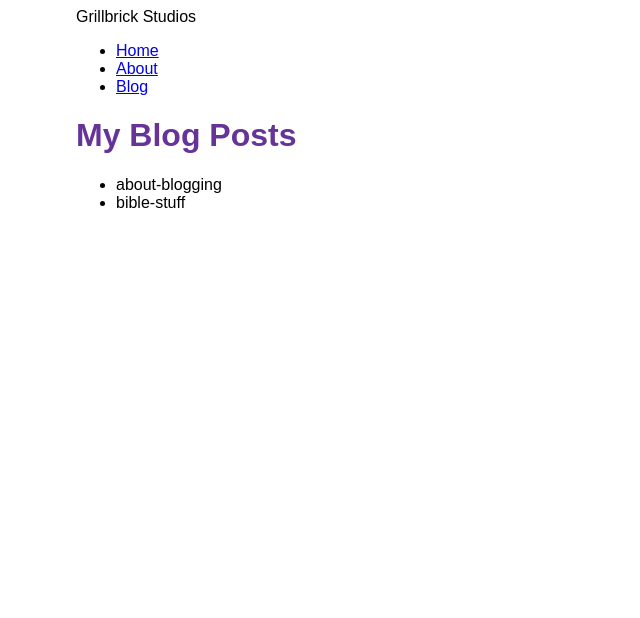
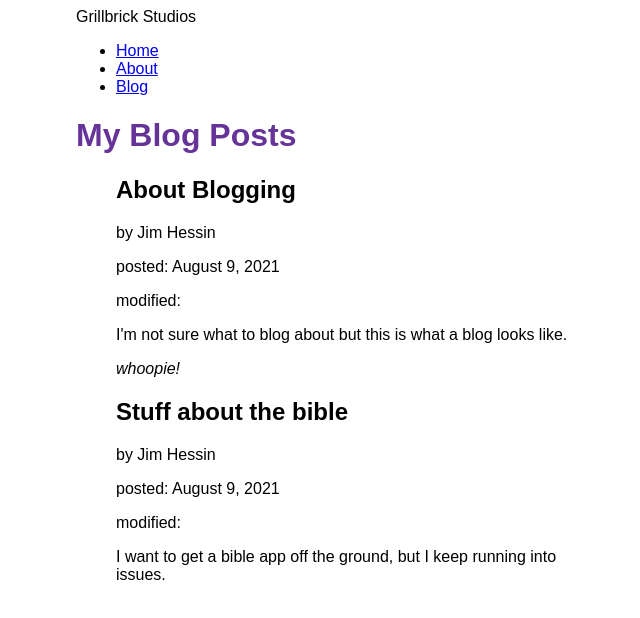
Before and after one commit to jhessin/gatsby-tutorial, a Gatsby site: page /blog in a window 1280 px wide. Shown: the whole page, without its empty margins (314-954 px from the left). Built offline with nearby package versions, Linux system fonts and the light colour scheme; Gatsby itself is replaced by a stand-in of ours.

Commit message:
Finished Gatsby Tutorial Part 5

```diff
--- a/blog/about-blogging.mdx
+++ b/blog/about-blogging.mdx
@@ -0,0 +1,9 @@
+---
+title: About Blogging
+author: Jim Hessin
+date: 2021-08-09
+---
+
+I'm not sure what to blog about but this is what a blog looks like.
+
+*whoopie!*
--- a/blog/bible-stuff.mdx
+++ b/blog/bible-stuff.mdx
@@ -0,0 +1,7 @@
+---
+title: Stuff about the bible
+author: Jim Hessin
+date: 2021-08-09
+---
+
+I want to get a bible app off the ground, but I keep running into issues.
--- a/gatsby-config.js
+++ b/gatsby-config.js
@@ -13,5 +13,6 @@ module.exports = {
 				path: `${__dirname}/blog`,
 			},
 		},
+		"gatsby-plugin-mdx",
 	],
 };
--- a/package.json
+++ b/package.json
@@ -15,10 +15,13 @@
     "clean": "gatsby clean"
   },
   "dependencies": {
+    "@mdx-js/mdx": "^1.6.22",
+    "@mdx-js/react": "^1.6.22",
     "gatsby": "^3.11.0",
     "gatsby-plugin-gatsby-cloud": "^2.11.0",
     "gatsby-plugin-image": "^1.11.0",
     "gatsby-plugin-manifest": "^3.11.0",
+    "gatsby-plugin-mdx": "^2.11.0",
     "gatsby-plugin-sharp": "^3.11.0",
     "gatsby-source-filesystem": "^3.11.0",
     "react": "^17.0.1",
--- a/src/pages/blog.tsx
+++ b/src/pages/blog.tsx
@@ -1,14 +1,24 @@
 import React from "react";
 import { graphql } from "gatsby";
+import { MDXRenderer } from "gatsby-plugin-mdx";
 import Layout from "../components/layout";
 
 export const query = graphql`
 	query {
-		allFile(filter: { ext: { eq: ".mdx" } }) {
-			edges {
-				node {
-					name
+		allMdx(sort: { fields: frontmatter___date }) {
+			nodes {
+				parent {
+					... on File {
+						modifiedTime(formatString: "MMMM D, YYYY")
+					}
 				}
+				frontmatter {
+					author
+					title
+					date(formatString: "MMMM D, YYYY")
+				}
+				id
+				body
 			}
 		}
 	}
@@ -18,13 +28,26 @@ export default ({ data }) => {
 	return (
 		<Layout pageTitle="My Blog Posts">
 			<ul>
-				{data.allFile.edges.map(
+				{data.allMdx.nodes.map(
 					(node: {
-						node: {
-							name: string;
+						parent: {
+							modifiedTime: string;
 						};
+						frontmatter: {
+							author: string;
+							title: string;
+							date: string;
+						};
+						id: string;
+						body: string;
 					}) => (
-						<li key={node.node.name}>{node.node.name}</li>
+						<article key={node.id}>
+							<h2>{node.frontmatter.title}</h2>
+							<p>by {node.frontmatter.author}</p>
+							<p>posted: {node.frontmatter.date}</p>
+							<p>modified: {node.parent.modifiedTime}</p>
+							<MDXRenderer>{node.body}</MDXRenderer>
+						</article>
 					)
 				)}
 			</ul>
```
Also changed, not shown: 1 other file.
